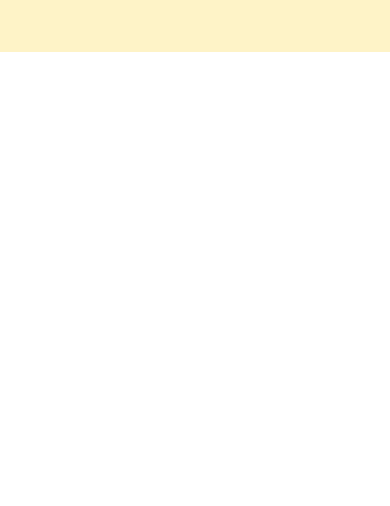
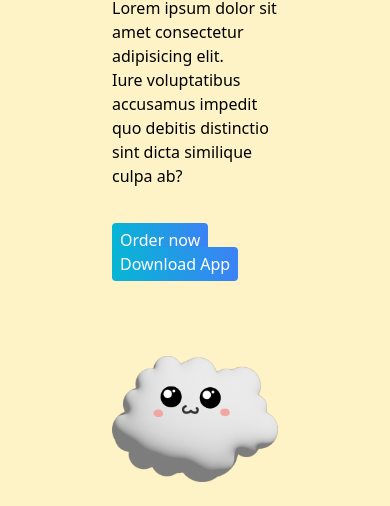
Before and after one commit to ankurbaliga8/TailwindCSSproject_1, a plain HTML site: page index.html in a window 390 px wide. Shown: the part 792-1298 px from the top of the page. Before the commit the page ends 844 px from the top, so only its background shows below. Drawn offline with nearby package versions, Linux system fonts and the light colour scheme.

Commit message:
added images and made responsive

```diff
--- a/index.html
+++ b/index.html
@@ -7,9 +7,13 @@
     <script src="https://cdn.tailwindcss.com"></script>
   </head>
   <body>
-    <div class="container min-h-screen bg-amber-100">
-      <nav class="flex items-center">
-        <img class="w-20 h-20" src="images/cloud.png" alt="cloud" />
+    <div class="min-h-screen bg-amber-100 px-28 py-6 relative">
+      <nav class="flex items-center border p-5 border-orange-800">
+        <img
+          class="w-20 h-20 cursor-pointer"
+          src="images/cloud.png"
+          alt="cloud"
+        />
         <ul class="flex-1 text-center">
           <li class="list-none inline-block px-5">
             <a href="#" class="px-2">Home</a>
@@ -23,6 +27,33 @@
         </ul>
         <button>Log In</button>
       </nav>
+      <div class="mt-48">
+        <h1 class="text-6xl font-bold leading-normal">
+          Cloud Shop <br />SaaS in 10 min
+        </h1>
+        <p>
+          Lorem ipsum dolor sit amet consectetur adipisicing elit. <br />
+          Iure voluptatibus accusamus impedit quo debitis distinctio sint dicta
+          similique culpa ab?
+        </p>
+        <div class="mt-10">
+          <a
+            href="#"
+            class="bg-gradient-to-r from-cyan-500 to-blue-500 rounded px-2 py-1.5 text-white font-medium hover:bg-gradient-to-l hover:text-gray-800 active:bg-gradient-to-r active:bg-violet-500 mr-4"
+            >Order now</a
+          >
+          <a
+            href="#"
+            class="bg-gradient-to-r from-cyan-500 to-blue-500 rounded px-2 py-1.5 text-white font-medium hover:bg-gradient-to-l hover:text-gray-800 active:bg-gradient-to-r active:bg-violet-500"
+            >Download App</a
+          >
+        </div>
+        <img
+          src="images/white-cloud-cartoon-character-crop-out.png"
+          class="w-full xl:w-1/3 mt-20 xl:absolute bottom-0 right-2 xl:right-20"
+          alt=""
+        />
+      </div>
     </div>
   </body>
 </html>
```
Also changed, not shown: images/white-cloud-cartoon-character-crop-out.png (added).
